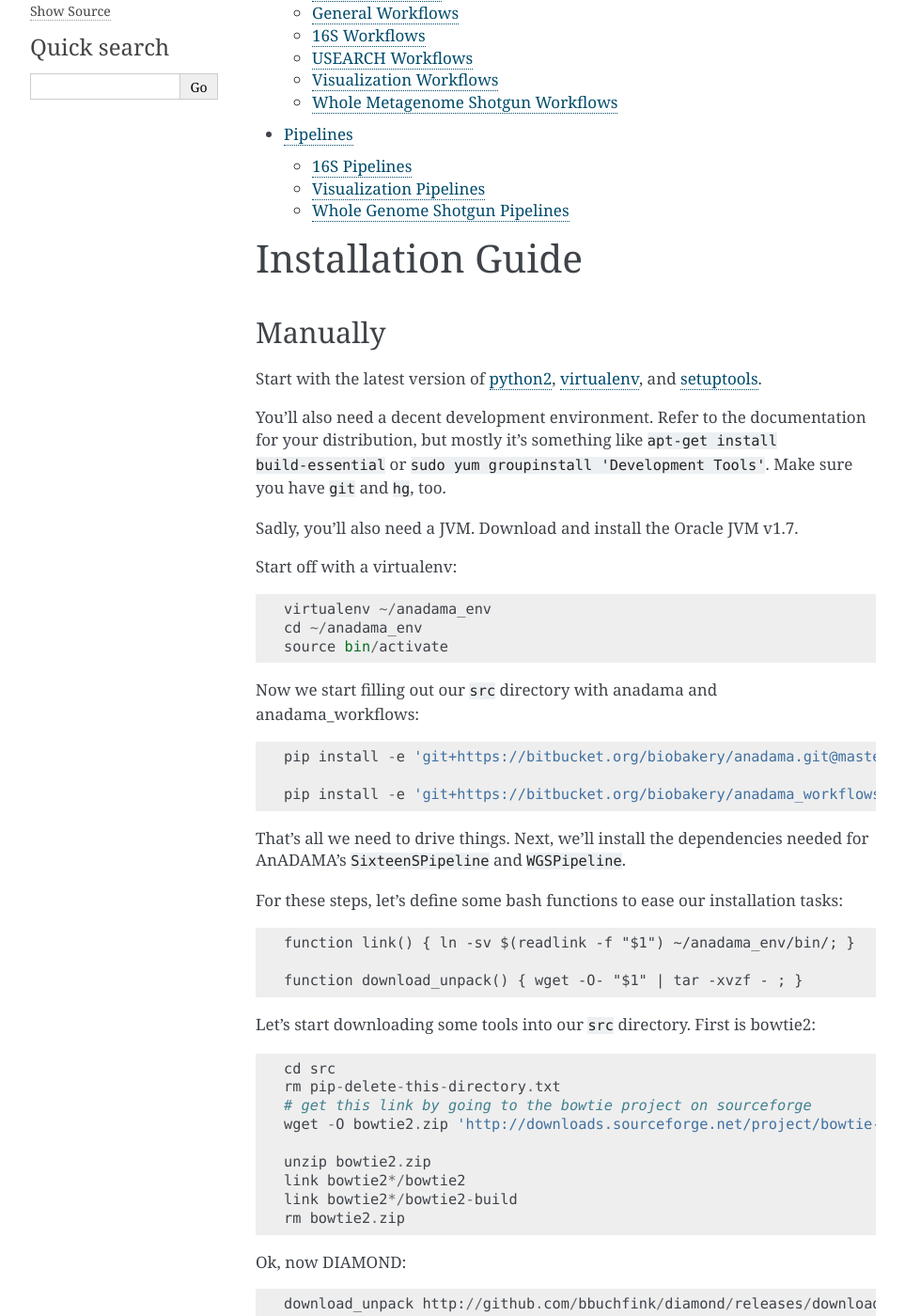
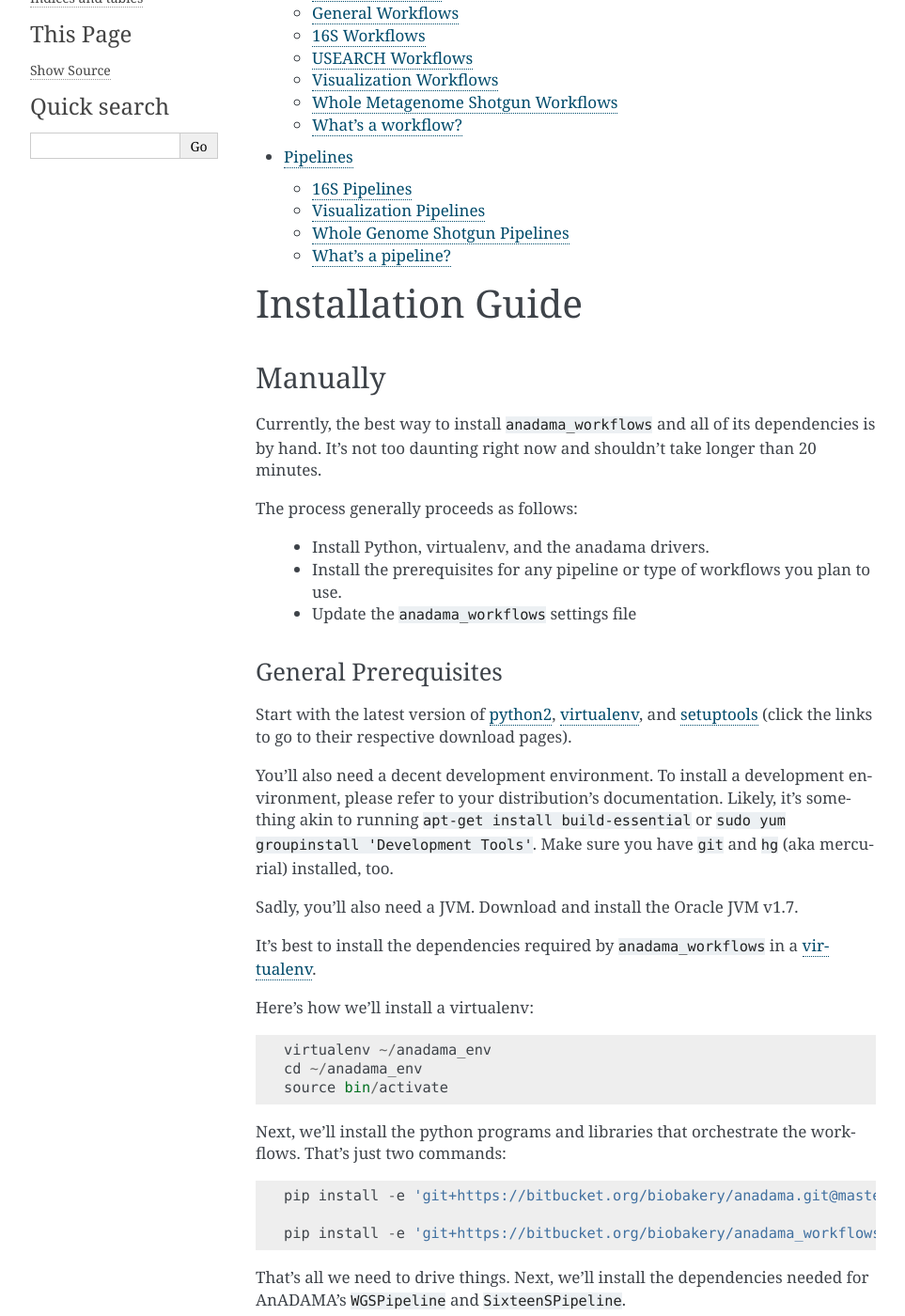
Before and after one commit to biobakery/anadama_workflows, a Sphinx documentation site: the page built from doc/index.rst, in a window 1280 px wide and 1400 px high, scrolled down 359 px. Shown: the whole window at 94% size, without its empty margins (148-1111 px from the left). Built offline with Sphinx 7.4.7, drawn with Linux system fonts in a browser that asks for light colours; formulas are drawn with MathJax 3; some of the changed text lies outside the part shown.

Commit message:
make landing page for anadama-workflows

```diff
--- a/doc/index.rst
+++ b/doc/index.rst
@@ -21,25 +21,49 @@
 Manually
 ________
 
+Currently, the best way to install ``anadama_workflows`` and all of
+its dependencies is by hand. It's not too daunting right now and
+shouldn't take longer than 20 minutes.
+
+The process generally proceeds as follows:
+
+  * Install Python, virtualenv, and the anadama drivers.
+
+  * Install the prerequisites for any pipeline or type of workflows
+    you plan to use.
+
+  * Update the ``anadama_workflows`` settings file
+
+
+
+General Prerequisites
+---------------------
+
 Start with the latest version of python2_, virtualenv_, and
-setuptools_.
+setuptools_ (click the links to go to their respective download
+pages).
 
-You'll also need a decent development environment. Refer to the
-documentation for your distribution, but mostly it's something like
-``apt-get install build-essential`` or ``sudo yum groupinstall
-'Development Tools'``. Make sure you have ``git`` and ``hg``, too.
+You'll also need a decent development environment. To install a
+development environment, please refer to your distribution's
+documentation. Likely, it's something akin to running ``apt-get
+install build-essential`` or ``sudo yum groupinstall 'Development
+Tools'``. Make sure you have ``git`` and ``hg`` (aka mercurial)
+installed, too.
 
 Sadly, you'll also need a JVM. Download and install the Oracle JVM
 v1.7.
 
-Start off with a virtualenv::
+It's best to install the dependencies required by
+``anadama_workflows`` in a virtualenv_.
+
+Here's how we'll install a virtualenv::
 
   virtualenv ~/anadama_env
   cd ~/anadama_env
   source bin/activate
 
-Now we start filling out our ``src`` directory with anadama and
-anadama_workflows::
+Next, we'll install the python programs and libraries that orchestrate
+the workflows. That's just two commands::
 
   pip install -e 'git+https://bitbucket.org/biobakery/anadama.git@master#egg=anadama-0.0.1'
 
@@ -47,9 +71,12 @@
 
 
 That's all we need to drive things. Next, we'll install the
-dependencies needed for AnADAMA's ``SixteenSPipeline`` and
-``WGSPipeline``.
+dependencies needed for AnADAMA's ``WGSPipeline`` and
+``SixteenSPipeline``.
 
+
+WGS Pipeline
+------------
 
 For these steps, let's define some bash functions to ease our
 installation tasks::
@@ -117,9 +144,9 @@
 
 Next, we'll need Breadcrumbs. Breadcrumbs requires python packages
 (like numpy) that have conflicting versions with some other packages
-we will install later (qiime). We'll get around this problem by using
+you might install later (qiime). We'll get around this problem by using
 a script called ``docent``. We first install docent, then we install
-qiime::
+breadcrumbs::
 
   download_unpack https://bitbucket.org/biobakery/docent/get/HEAD.tgz
   pip install -e biobakery-docent-*/
@@ -137,7 +164,25 @@
 That's all for the WGS Pipeline.
 
 
-Proceeding on to the installation dependencies ``SixteenSPipeline``.
+16S Pipeline
+------------
+
+For these steps, let's define some bash functions to ease our
+installation tasks::
+
+  function link() { ln -sv $(readlink -f "$1") ~/anadama_env/bin/; }
+
+  function download_unpack() { wget -O- "$1" | tar -xvzf - ; }
+
+
+Start in the ``src`` directory of your virtualenv::
+
+  cd src
+
+
+Some software that we'll install requires python packages that
+conflict with other
+
 First up is ea-utils::
 
   # Go to https://code.google.com/p/ea-utils/
@@ -157,8 +202,17 @@
   pip install biom-format==1.3.1
 
 
-Now we install qiime. Again using docent to 'quarantine' dependencies::
+Next, we'll need Qiime. Qiime requires python packages (like numpy)
+that have conflicting versions with some other packages you might
+install (Breadrumbs). We'll get around this problem by using a script
+called ``docent``.We first install docent, then we install qiime. If
+you've already installed ``docent``, you can skip that step::
 
+  # The docent install step. skip if you've already installed docent
+  download_unpack https://bitbucket.org/biobakery/docent/get/HEAD.tgz
+  pip install -e biobakery-docent-*/
+
+  # regardless of installing docent, run this step to install qiime
   download_unpack 'https://github.com/biocore/qiime/archive/1.8.0.tar.gz'
   cd ~/anadama_env
   docent -v \
@@ -214,8 +268,6 @@
 
 
 
-
-
 Tricks for Debian 8
 ___________________
 
```
Also changed, not shown: README.rst (+1 -141 lines), doc/landing-page.rst (added, +48 -0 lines), doc/pipelines.rst (+33 -0 lines), doc/workflows.rst (+29 -0 lines).
